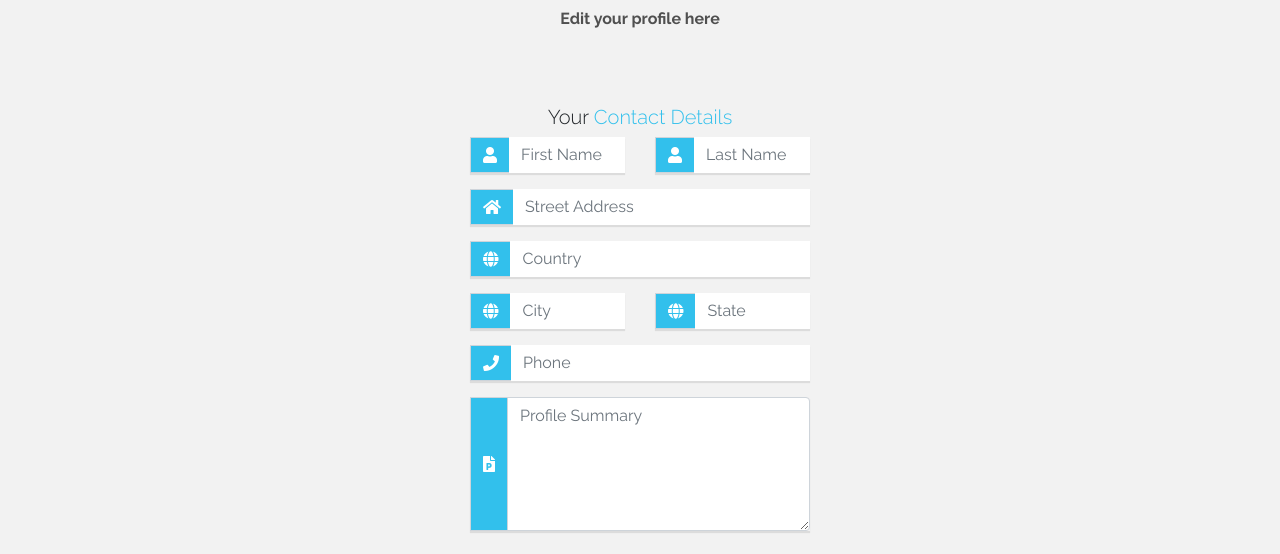
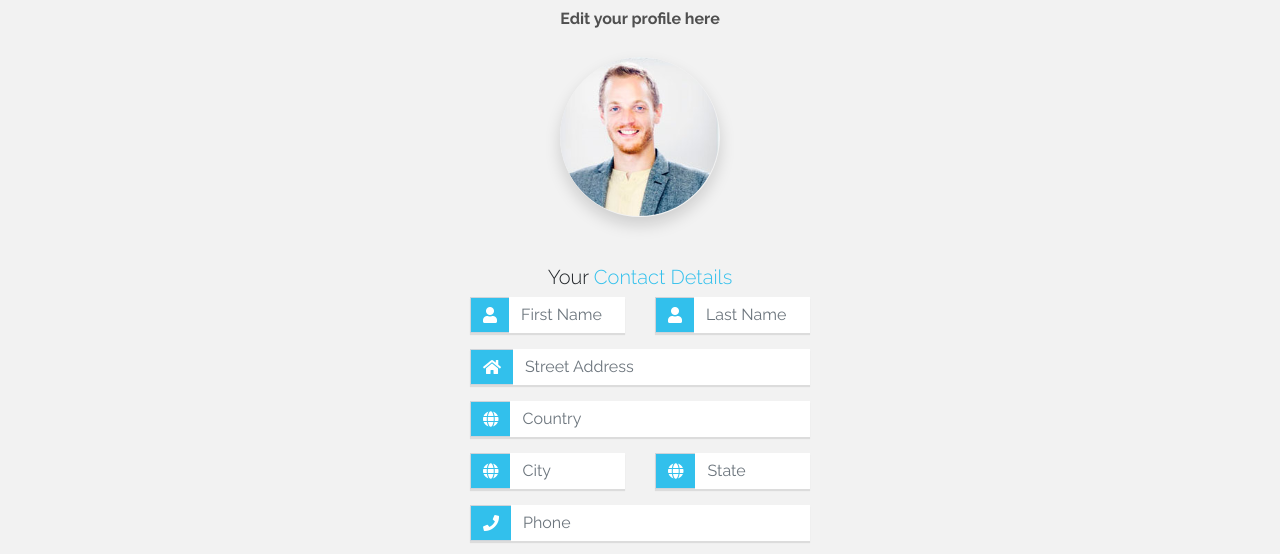
Before and after one commit to Team-Comprobase/joppler, a plain HTML site: page Joppler-html/edit-profile.html in a window 1280 px wide. Shown: the part 217-771 px from the top of the page. Drawn offline with nearby package versions, Linux system fonts and the light colour scheme.

Commit message:
Added the profile image in edit profile
Added the profile image in edit-profile.html

```diff
--- a/Joppler-html/edit-profile.html
+++ b/Joppler-html/edit-profile.html
@@ -76,7 +76,7 @@
 			<figcaption class="mt-5 text-center">
 				<h1><span>Edit Profile</span></h1>
 				<p>Edit your profile here</p>
-
+				<img class="card-img-top-custom img-fluid shadow rounded-circle" style="" src="img/10.png" alt="Card image cap">
 				<div class="container">
 				  <div class="row">
 				    <div class="col-md-4 align-self-start">
```
Also changed, not shown: 1 other file.
